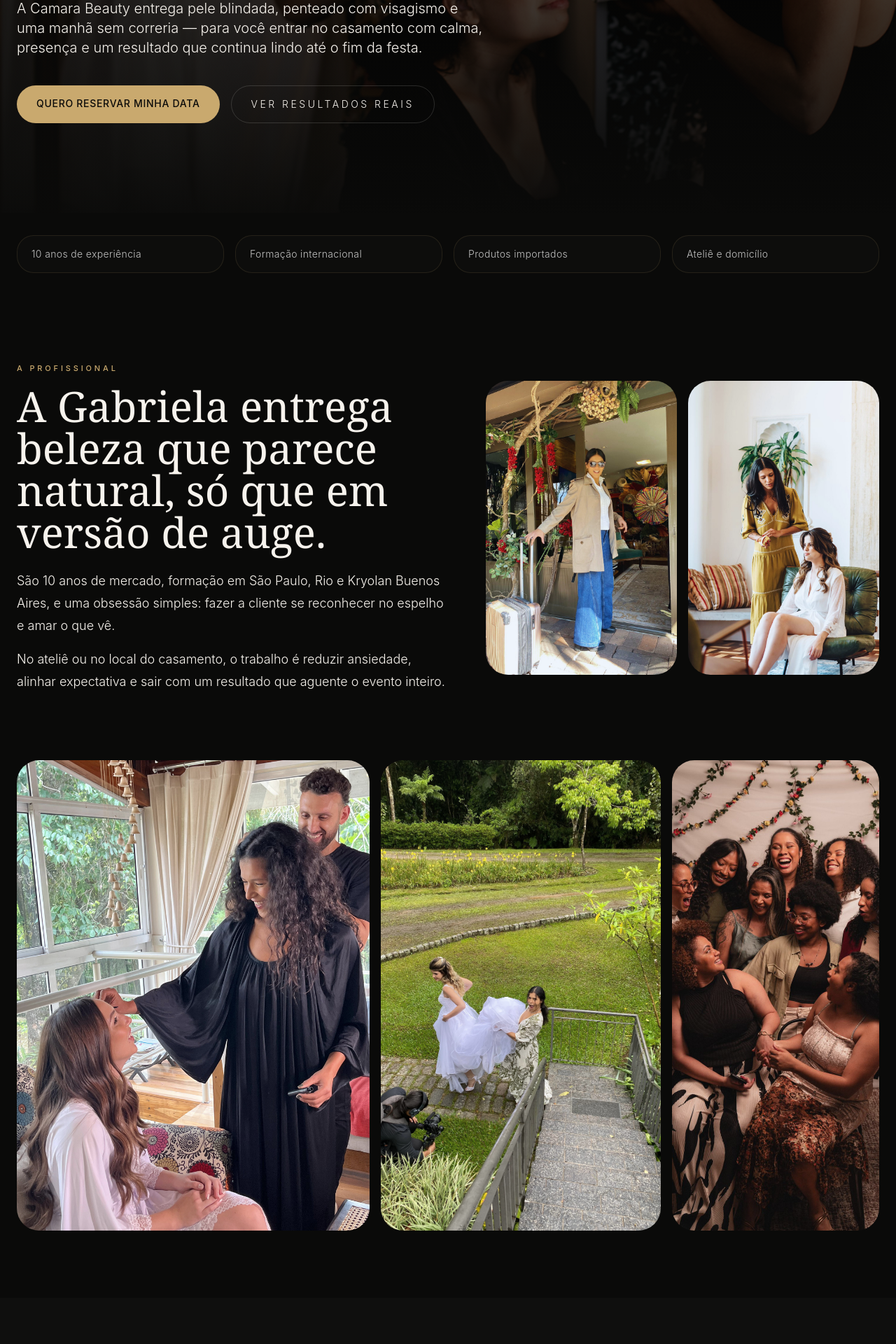
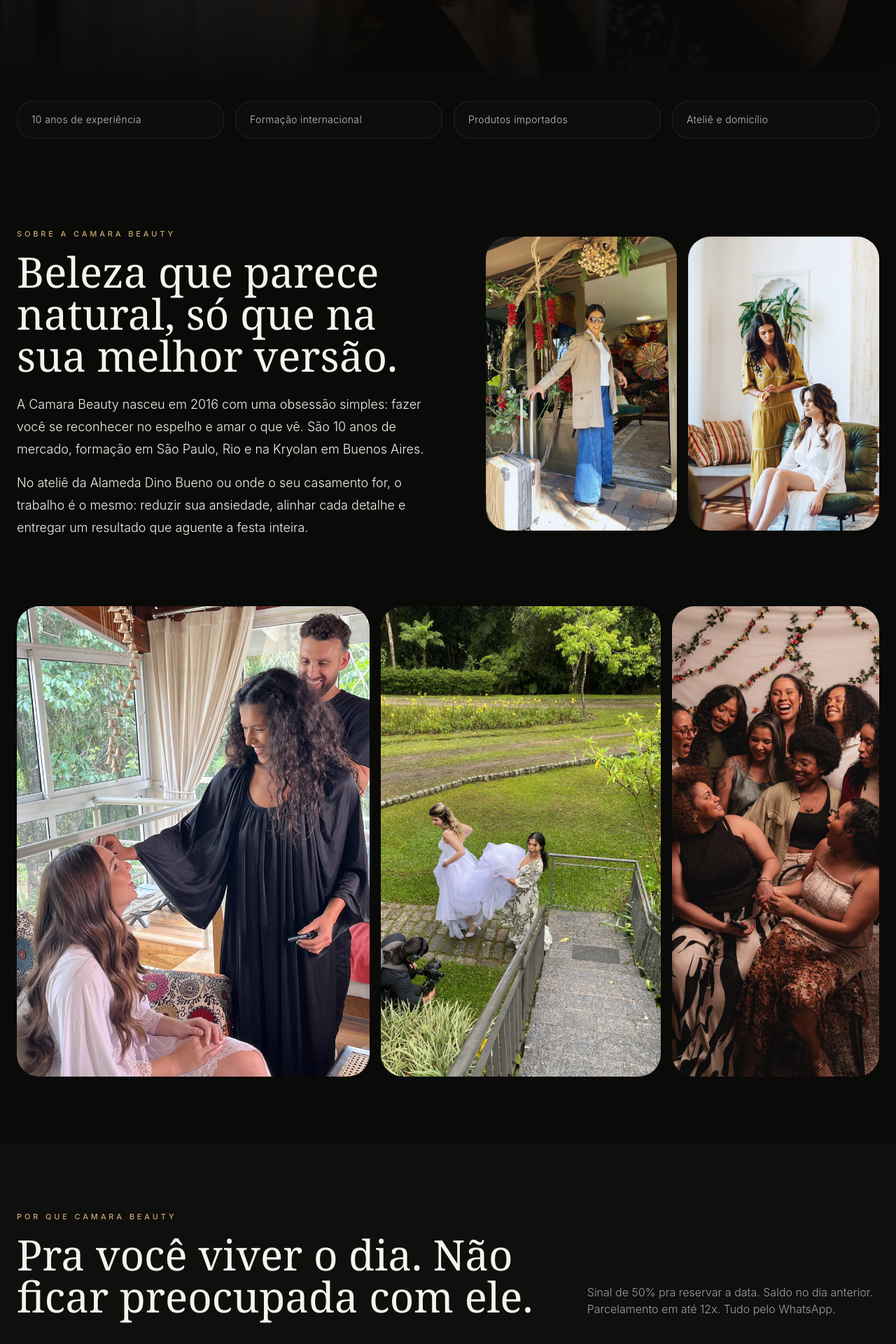
Before and after one commit to jazzautomations/camara-beauty, a Next.js app: page / in a window 1280 px wide. Shown: the part 779-2699 px from the top of the page at 70% size. Built offline with nearby package versions, Linux system fonts and the light colour scheme.

Commit message:
copy: fala com a noiva, sem metalinguagem; Camara Beauty como sujeito, nunca Gabriela

```diff
--- a/app/page.tsx
+++ b/app/page.tsx
@@ -5,74 +5,74 @@ const services = [
   {
     name: "Noiva VIP",
     price: "R$ 2.200",
-    desc: "Prévia, maquiagem blindada, aplique, making-of e presença total no dia.",
+    desc: "Tudo incluso: prévia com 30 dias de antecedência, maquiagem blindada, aplique, making-of e suporte completo no dia. Você chega no casamento sem nenhuma dúvida.",
   },
   {
     name: "Noiva Light",
     price: "R$ 1.400",
-    desc: "Mapeamento facial, make blindada e suporte para véu com acabamento premium.",
+    desc: "Mapeamento facial, maquiagem blindada, suporte para o véu e auxílio no vestido. Experiência completa para um dia sem preocupação.",
   },
   {
     name: "Noiva Civil",
     price: "R$ 900",
-    desc: "Maquiagem, cílios e penteado para casamento civil com leveza e segurança.",
+    desc: "Maquiagem, cílios e penteado para o casamento civil. Elegante, leve e pronto em pouco tempo.",
   },
   {
     name: "Combo Make + Hair",
     price: "R$ 590",
-    desc: "A escolha mais pedida por madrinhas e convidadas que querem sair impecáveis.",
+    desc: "A escolha mais pedida por madrinhas e convidadas. Maquiagem e penteado num único atendimento.",
   },
   {
     name: "Maquiagem",
     price: "R$ 380",
-    desc: "Acabamento premium, produtos importados e longa duração.",
+    desc: "Acabamento editorial com produtos importados. Durou mais de 11 horas sem retoque em eventos reais.",
   },
   {
     name: "Penteado",
     price: "R$ 310",
-    desc: "Visagismo, textura e estrutura para atravessar o evento inteiro sem perder forma.",
+    desc: "Visagismo, textura e fixação que seguram a noite inteira. Tranças, coques, meios-presos — tudo pensado pro seu rosto.",
   },
 ];
 
 const benefits = [
   {
-    title: "Sem medo de borrar",
-    text: "A maquiagem aguenta emoção, calor, beijo, foto e festa sem virar preocupação ao longo do dia.",
+    title: "Maquiagem blindada",
+    text: "Técnica de longa duração que aguenta emoção, calor, beijo, lágrima e festa. Você esquece que está maquiada e só vive o dia.",
   },
   {
-    title: "Sem susto no espelho",
-    text: "O resultado precisa parecer você — só que em versão mais luminosa, elegante e segura.",
+    title: "Você no espelho",
+    text: "O resultado parece você, só que no melhor dia da sua vida. Sem máscara, sem estranheza, sem aquele olhar que não é seu.",
   },
   {
-    title: "Sem manhã caótica",
-    text: "Processo com briefing, calma e direção. Menos ansiedade, mais controle e confiança antes da cerimônia.",
+    title: "Manhã sem caos",
+    text: "Atendimento calmo, briefing claro e processo organizado. Você entra na produção relaxada e sai pronta — sem correria nem atraso.",
   },
 ];
 
 const portfolio = [
   { src: "/images/hero-makeup.png", alt: "Maquiagem sendo aplicada em noiva", span: "md:col-span-7 md:row-span-2 min-h-[620px]" },
   { src: "/images/noiva-tranca.jpg", alt: "Noiva com trança elaborada e flores", span: "md:col-span-5 min-h-[300px]" },
-  { src: "/images/gabi-penteando.png", alt: "Gabriela penteando cliente", span: "md:col-span-5 min-h-[300px]" },
-  { src: "/images/retrato-glam.jpg", alt: "Retrato glam da noiva", span: "md:col-span-4 min-h-[300px]" },
+  { src: "/images/gabi-penteando.png", alt: "Equipe Camara Beauty penteando cliente", span: "md:col-span-5 min-h-[300px]" },
+  { src: "/images/retrato-glam.jpg", alt: "Retrato de noiva com maquiagem glam", span: "md:col-span-4 min-h-[300px]" },
   { src: "/images/veu-noiva.jpg", alt: "Ajuste do véu da noiva", span: "md:col-span-4 min-h-[300px]" },
-  { src: "/images/abraco-noiva.jpg", alt: "Abraço de noiva", span: "md:col-span-4 min-h-[300px]" },
+  { src: "/images/abraco-noiva.jpg", alt: "Noiva abraçando amiga", span: "md:col-span-4 min-h-[300px]" },
 ];
 
 const process = [
   {
     step: "01",
-    title: "Briefing real",
-    text: "Evento, horário, referências, vestido, pele e sensação desejada. A conversa já começa a reduzir risco.",
+    title: "Conversa franca",
+    text: "Você conta sobre o evento, suas referências, seu vestido e o que quer sentir no dia. A gente ouve de verdade.",
   },
   {
     step: "02",
-    title: "Prévia, quando faz sentido",
-    text: "No VIP, a prévia tira dúvida antes do casamento. No dia, entra só confiança.",
+    title: "Prévia e alinhamento",
+    text: "No Noiva VIP, a gente testa maquiagem e penteado com até 30 dias de antecedência. No dia do casamento, nada é surpresa.",
   },
   {
     step: "03",
-    title: "Produção calma",
-    text: "A manhã é conduzida com ritmo, técnica e cuidado. O objetivo é sair pronta sem desgaste.",
+    title: "O dia, sem ruído",
+    text: "Produção calma, precisa e focada em durabilidade. Você sai pronta, leve e confiante para o seu momento.",
   },
 ];
 
@@ -119,15 +119,14 @@ export default function Home() {
           <div className="max-w-4xl reveal in">
             <p className="eyebrow mb-6">São Paulo • Beleza nupcial desde 2016</p>
             <h1 className="serif max-w-4xl text-6xl leading-[0.92] md:text-8xl">
-              Noiva não compra maquiagem.
-              <br />Compra segurança para o dia mais fotografado da vida.
+              No dia em que todos vão olhar pra você, a maquiagem precisa durar.
             </h1>
             <p className="mt-8 max-w-2xl text-lg leading-8 text-white/72 md:text-xl">
-              A Camara Beauty entrega pele blindada, penteado com visagismo e uma manhã sem correria — para você entrar no casamento com calma, presença e um resultado que continua lindo até o fim da festa.
+              Camara Beauty. Maquiagem blindada, penteado com visagismo e uma manhã sem correria — pra você chegar no casamento com calma, presença e o mesmo rosto lindo até o fim da festa.
             </p>
             <div className="mt-10 flex flex-wrap gap-4">
-              <a href="https://wa.me/5511948645727" className="btn-gold rounded-full px-7 py-4 text-sm uppercase tracking-[0.25em]">Quero reservar minha data</a>
-              <a href="#portfolio" className="btn-ghost rounded-full px-7 py-4 text-sm uppercase tracking-[0.25em]">Ver resultados reais</a>
+              <a href="https://wa.me/5511948645727" className="btn-gold rounded-full px-7 py-4 text-sm uppercase tracking-[0.25em]">Reservar minha data</a>
+              <a href="#portfolio" className="btn-ghost rounded-full px-7 py-4 text-sm uppercase tracking-[0.25em]">Ver trabalhos reais</a>
             </div>
           </div>
         </div>
@@ -149,21 +148,21 @@ export default function Home() {
       <section id="sobre" className="mx-auto max-w-7xl px-6 py-24">
         <div className="grid gap-12 lg:grid-cols-[1.05fr_0.95fr] lg:items-center">
           <div className="reveal">
-            <p className="eyebrow mb-4">A profissional</p>
-            <h2 className="serif max-w-3xl text-4xl leading-tight md:text-6xl">A Gabriela entrega beleza que parece natural, só que em versão de auge.</h2>
+            <p className="eyebrow mb-4">Sobre a Camara Beauty</p>
+            <h2 className="serif max-w-3xl text-4xl leading-tight md:text-6xl">Beleza que parece natural, só que na sua melhor versão.</h2>
             <p className="mt-6 max-w-2xl text-lg leading-8 text-white/72">
-              São 10 anos de mercado, formação em São Paulo, Rio e Kryolan Buenos Aires, e uma obsessão simples: fazer a cliente se reconhecer no espelho e amar o que vê.
+              A Camara Beauty nasceu em 2016 com uma obsessão simples: fazer você se reconhecer no espelho e amar o que vê. São 10 anos de mercado, formação em São Paulo, Rio e na Kryolan em Buenos Aires.
             </p>
             <p className="mt-4 max-w-2xl text-lg leading-8 text-white/72">
-              No ateliê ou no local do casamento, o trabalho é reduzir ansiedade, alinhar expectativa e sair com um resultado que aguente o evento inteiro.
+              No ateliê da Alameda Dino Bueno ou onde o seu casamento for, o trabalho é o mesmo: reduzir sua ansiedade, alinhar cada detalhe e entregar um resultado que aguente a festa inteira.
             </p>
           </div>
           <div className="grid grid-cols-2 gap-4">
             <div className="tile min-h-[330px] rounded-[2rem] lg:min-h-[420px]">
-              <Image src="/images/gabi-contato.jpg" alt="Gabriela Câmara" width={800} height={1100} className="h-full w-full object-cover" />
+              <Image src="/images/gabi-contato.jpg" alt="Camara Beauty" width={800} height={1100} className="h-full w-full object-cover" />
             </div>
             <div className="tile min-h-[330px] rounded-[2rem] lg:min-h-[420px]">
-              <Image src="/images/gabi-produto.jpg" alt="Gabriela aplicando produto" width={800} height={1100} className="h-full w-full object-cover" />
+              <Image src="/images/gabi-produto.jpg" alt="Aplicação de produto importado" width={800} height={1100} className="h-full w-full object-cover" />
             </div>
           </div>
         </div>
@@ -187,10 +186,10 @@ export default function Home() {
         <div className="mx-auto max-w-7xl px-6">
           <div className="flex flex-col gap-5 md:flex-row md:items-end md:justify-between">
             <div>
-              <p className="eyebrow mb-4">O que a cliente compra de verdade</p>
-              <h2 className="serif text-4xl md:text-6xl">Tranquilidade, fotos boas e zero arrependimento.</h2>
+              <p className="eyebrow mb-4">Por que Camara Beauty</p>
+              <h2 className="serif text-4xl md:text-6xl">Pra você viver o dia. Não ficar preocupada com ele.</h2>
             </div>
-            <p className="max-w-xl text-white/60">A venda não é de maquiagem. É de sensação, confiança e controle do dia mais emocional do casamento.</p>
+            <p className="max-w-xl text-white/60">Sinal de 50% pra reservar a data. Saldo no dia anterior. Parcelamento em até 12x. Tudo pelo WhatsApp.</p>
           </div>
 
           <div className="mt-12 grid gap-5 md:grid-cols-3">
@@ -211,7 +210,7 @@ export default function Home() {
                     <p className="mt-3 max-w-sm text-white/65 leading-7">{s.desc}</p>
                   </div>
                   <div className="text-right text-[var(--champagne)]">
-                    <div className="text-xs uppercase tracking-[0.28em] text-white/40">investimento</div>
+                    <div className="text-xs uppercase tracking-[0.28em] text-white/40">a partir de</div>
                     <div className="mt-2 text-2xl font-medium">{s.price}</div>
                   </div>
                 </div>
@@ -225,9 +224,9 @@ export default function Home() {
         <div className="flex flex-col gap-5 md:flex-row md:items-end md:justify-between">
           <div>
             <p className="eyebrow mb-4">Portfólio</p>
-            <h2 className="serif text-4xl md:text-6xl">Fotos reais, acabamento de campanha.</h2>
+            <h2 className="serif text-4xl md:text-6xl">Noivas reais. Resultados que duraram a noite inteira.</h2>
           </div>
-          <p className="max-w-xl text-white/60">A curadoria mostra textura, elegância e emoção. Poucas imagens, todas fortes.</p>
+          <p className="max-w-xl text-white/60">Cada foto é de um atendimento real da Camara Beauty. Sem banco de imagens, sem filtro.</p>
         </div>
 
         <div className="mt-12 grid gap-4 md:grid-cols-12">
@@ -242,8 +241,8 @@ export default function Home() {
       <section className="mx-auto max-w-7xl px-6 py-24">
         <div className="grid gap-8 lg:grid-cols-[0.9fr_1.1fr] lg:items-start">
           <div>
-            <p className="eyebrow mb-4">Prova social</p>
-            <h2 className="serif text-4xl md:text-6xl">Depois do casamento, o que fica é a sensação.</h2>
+            <p className="eyebrow mb-4">Quem já viveu</p>
+            <h2 className="serif text-4xl md:text-6xl">O que as noivas dizem depois do sim.</h2>
           </div>
           <div className="grid gap-4">
             {testimonials.map((t) => (
@@ -272,7 +271,7 @@ export default function Home() {
         <div className="mx-auto max-w-7xl px-6">
           <div className="grid gap-12 lg:grid-cols-[0.9fr_1.1fr] lg:items-start">
             <div>
-              <p className="eyebrow mb-4">Processo</p>
+              <p className="eyebrow mb-4">Como funciona</p>
               <h2 className="serif text-4xl md:text-6xl">Um caminho simples para o dia ficar leve.</h2>
             </div>
             <div className="grid gap-4 md:grid-cols-3">
@@ -293,15 +292,15 @@ export default function Home() {
           <div className="grid gap-10 lg:grid-cols-[0.9fr_1.1fr] lg:items-center">
             <div>
               <p className="eyebrow mb-4">Contato</p>
-              <h2 className="serif text-4xl md:text-6xl">Se a data importa, a decisão não pode esperar.</h2>
+              <h2 className="serif text-4xl md:text-6xl">Sua data pode já estar quase fechando.</h2>
               <p className="mt-6 max-w-xl text-white/65 leading-8">
                 WhatsApp: (11) 9 4864-5727<br />
                 Instagram: @camarabeauty<br />
                 Ateliê: Alameda Dino Bueno, 663 — Centro, São Paulo
               </p>
               <div className="mt-8 flex flex-wrap gap-4">
-                <a href="https://wa.me/5511948645727" className="btn-gold rounded-full px-7 py-4 text-sm uppercase tracking-[0.25em]">Quero falar sobre minha data</a>
-                <a href="https://www.instagram.com/camarabeauty/" className="btn-ghost rounded-full px-7 py-4 text-sm uppercase tracking-[0.25em]">Ver mais trabalhos</a>
+                <a href="https://wa.me/5511948645727" className="btn-gold rounded-full px-7 py-4 text-sm uppercase tracking-[0.25em]">Falar no WhatsApp</a>
+                <a href="https://www.instagram.com/camarabeauty/" className="btn-ghost rounded-full px-7 py-4 text-sm uppercase tracking-[0.25em]">Ver Instagram</a>
               </div>
             </div>
             <div className="grid gap-4 md:grid-cols-2">
```
